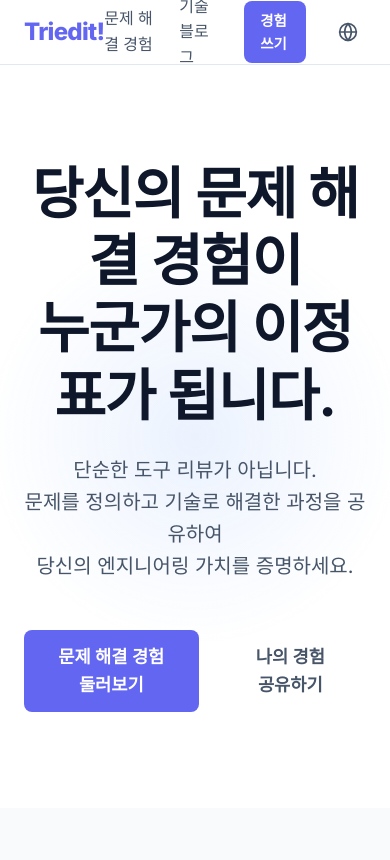
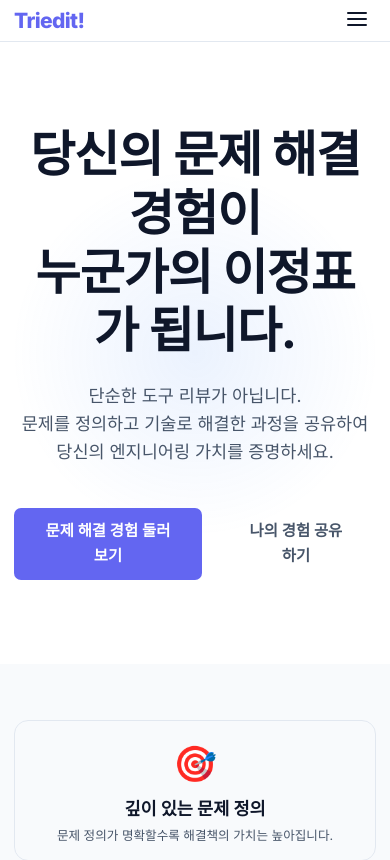
Before and after one commit to dojihyeok/Triedit, a Next.js app: page /ko in a window 390 px wide. Shown: the top 860 px of the page. Built offline with nearby package versions, Linux system fonts and the light colour scheme.

Commit message:
feat: Implement Responsive Design

```diff
--- a/src/app/components/Navbar.tsx
+++ b/src/app/components/Navbar.tsx
@@ -8,7 +8,9 @@ export default function Navbar() {
   const pathname = usePathname();
   const router = useRouter();
   const [isLangOpen, setIsLangOpen] = useState(false);
+  const [isMobileMenuOpen, setIsMobileMenuOpen] = useState(false);
   const dropdownRef = useRef<HTMLDivElement>(null);
+  const mobileMenuRef = useRef<HTMLDivElement>(null);
 
   const isKorean = pathname?.startsWith('/ko');
 
@@ -32,10 +34,19 @@ export default function Navbar() {
       if (dropdownRef.current && !dropdownRef.current.contains(event.target as Node)) {
         setIsLangOpen(false);
       }
+      if (mobileMenuRef.current && !mobileMenuRef.current.contains(event.target as Node) &&
+        !(event.target as HTMLElement).closest('.hamburger-btn')) {
+        setIsMobileMenuOpen(false);
+      }
     };
     document.addEventListener('mousedown', handleClickOutside);
     return () => document.removeEventListener('mousedown', handleClickOutside);
   }, []);
+
+  // Close mobile menu on route change
+  useEffect(() => {
+    setIsMobileMenuOpen(false);
+  }, [pathname]);
 
   return (
     <nav style={{
@@ -61,7 +72,8 @@ export default function Navbar() {
           Triedit!
         </Link>
 
-        <div style={{ display: 'flex', gap: '1.5rem', alignItems: 'center' }}>
+        {/* Desktop Menu */}
+        <div className="desktop-menu" style={{ display: 'flex', gap: '1.5rem', alignItems: 'center' }}>
           <Link href={isKorean ? "/ko/reviews" : "/reviews"} style={{ fontWeight: '500', color: 'var(--text-secondary)' }}>
             {isKorean ? '문제 해결 경험' : 'Experiences'}
           </Link>
@@ -104,7 +116,8 @@ export default function Navbar() {
                 borderRadius: 'var(--radius-md)',
                 boxShadow: '0 4px 6px -1px rgba(0, 0, 0, 0.1)',
                 minWidth: '120px',
-                overflow: 'hidden'
+                overflow: 'hidden',
+                zIndex: 101
               }}>
                 <button
                   onClick={() => toggleLanguage('ko')}
@@ -142,6 +155,63 @@ export default function Navbar() {
             )}
           </div>
         </div>
+
+        {/* Mobile Menu Button */}
+        <button
+          className="hamburger-btn"
+          onClick={() => setIsMobileMenuOpen(!isMobileMenuOpen)}
+          style={{
+            display: 'none', // Hidden by default, shown via CSS media query
+            background: 'none',
+            border: 'none',
+            cursor: 'pointer',
+            padding: '0.5rem',
+            color: 'var(--text-primary)'
+          }}
+        >
+          <svg width="24" height="24" viewBox="0 0 24 24" fill="none" stroke="currentColor" strokeWidth="2" strokeLinecap="round" strokeLinejoin="round">
+            {isMobileMenuOpen ? <path d="M18 6L6 18M6 6l12 12" /> : <path d="M3 12h18M3 6h18M3 18h18" />}
+          </svg>
+        </button>
+
+        {/* Mobile Menu Dropdown */}
+        {isMobileMenuOpen && (
+          <div
+            ref={mobileMenuRef}
+            style={{
+              position: 'absolute',
+              top: 'var(--header-height)',
+              left: 0,
+              right: 0,
+              backgroundColor: 'var(--background)',
+              borderBottom: '1px solid var(--border)',
+              padding: '1rem',
+              display: 'flex',
+              flexDirection: 'column',
+              gap: '1rem',
+              boxShadow: '0 4px 6px -1px rgba(0, 0, 0, 0.1)',
+              zIndex: 99
+            }}
+          >
+            <Link href={isKorean ? "/ko/reviews" : "/reviews"} style={{ padding: '0.5rem', fontWeight: '500', color: 'var(--text-secondary)' }}>
+              {isKorean ? '문제 해결 경험' : 'Experiences'}
+            </Link>
+            <Link href="/blog" style={{ padding: '0.5rem', fontWeight: '500', color: 'var(--text-secondary)' }}>
+              {isKorean ? '기술 블로그' : 'Tech Blog'}
+            </Link>
+            <Link href={isKorean ? "/ko/write" : "/write"} className="btn btn-primary" style={{ padding: '0.75rem', textAlign: 'center' }}>
+              {isKorean ? '경험 쓰기' : 'Share Experience'}
+            </Link>
+
+            <div style={{ borderTop: '1px solid var(--border)', paddingTop: '1rem', display: 'flex', justifyContent: 'space-between' }}>
+              <span style={{ color: 'var(--text-secondary)' }}>Language</span>
+              <div style={{ display: 'flex', gap: '1rem' }}>
+                <button onClick={() => toggleLanguage('ko')} style={{ fontWeight: isKorean ? 'bold' : 'normal', color: isKorean ? 'var(--primary)' : 'inherit', background: 'none', border: 'none' }}>KR</button>
+                <button onClick={() => toggleLanguage('en')} style={{ fontWeight: !isKorean ? 'bold' : 'normal', color: !isKorean ? 'var(--primary)' : 'inherit', background: 'none', border: 'none' }}>EN</button>
+              </div>
+            </div>
+          </div>
+        )}
       </div>
     </nav>
   );
--- a/src/app/components/ReviewsList.tsx
+++ b/src/app/components/ReviewsList.tsx
@@ -87,7 +87,7 @@ export default function ReviewsList({ initialReviews, isKorean = false }: Review
                 {/* Reviews Grid */}
                 <div style={{
                     display: 'grid',
-                    gridTemplateColumns: 'repeat(auto-fill, minmax(300px, 1fr))',
+                    gridTemplateColumns: 'repeat(auto-fill, minmax(280px, 1fr))',
                     gap: '2rem'
                 }}>
                     {filteredReviews.map((review) => (
--- a/src/app/globals.css
+++ b/src/app/globals.css
@@ -1,18 +1,28 @@
 :root {
   /* Brand Colors */
-  --primary: #6366f1; /* Indigo 500 */
-  --primary-hover: #4f46e5; /* Indigo 600 */
-  --secondary: #ec4899; /* Pink 500 */
-  --accent: #8b5cf6; /* Violet 500 */
+  --primary: #6366f1;
+  /* Indigo 500 */
+  --primary-hover: #4f46e5;
+  /* Indigo 600 */
+  --secondary: #ec4899;
+  /* Pink 500 */
+  --accent: #8b5cf6;
+  /* Violet 500 */
 
   /* Neutral Colors (Light Mode) */
   --background: #ffffff;
-  --surface: #f8fafc; /* Slate 50 */
-  --surface-hover: #f1f5f9; /* Slate 100 */
-  --border: #e2e8f0; /* Slate 200 */
-  --text-primary: #0f172a; /* Slate 900 */
-  --text-secondary: #475569; /* Slate 600 */
-  --text-tertiary: #94a3b8; /* Slate 400 */
+  --surface: #f8fafc;
+  /* Slate 50 */
+  --surface-hover: #f1f5f9;
+  /* Slate 100 */
+  --border: #e2e8f0;
+  /* Slate 200 */
+  --text-primary: #0f172a;
+  /* Slate 900 */
+  --text-secondary: #475569;
+  /* Slate 600 */
+  --text-tertiary: #94a3b8;
+  /* Slate 400 */
 
   /* Status Colors */
   --success: #22c55e;
@@ -22,22 +32,47 @@
   /* Spacing & Radius */
   --radius-sm: 0.375rem;
   --radius-md: 0.5rem;
-  --radius-lg: 0.75rem;
-  --radius-xl: 1rem;
-  --container-width: 1200px;
-  --header-height: 64px;
+  --radius-lg: 1rem;
+  --radius-full: 9999px;
+
+  --container-padding: 2rem;
+}
+
+@media (max-width: 768px) {
+  :root {
+    --container-padding: 1rem;
+  }
+
+  html {
+    font-size: 14px;
+  }
+
+  .desktop-menu {
+    display: none !important;
+  }
+
+  .hamburger-btn {
+    display: block !important;
+  }
 }
 
 @media (prefers-color-scheme: dark) {
   :root {
     /* Neutral Colors (Dark Mode) */
-    --background: #0f172a; /* Slate 900 */
-    --surface: #1e293b; /* Slate 800 */
-    --surface-hover: #334155; /* Slate 700 */
-    --border: #334155; /* Slate 700 */
-    --text-primary: #f8fafc; /* Slate 50 */
-    --text-secondary: #cbd5e1; /* Slate 300 */
-    --text-tertiary: #64748b; /* Slate 500 */
+    --background: #0f172a;
+    /* Slate 900 */
+    --surface: #1e293b;
+    /* Slate 800 */
+    --surface-hover: #334155;
+    /* Slate 700 */
+    --border: #334155;
+    /* Slate 700 */
+    --text-primary: #f8fafc;
+    /* Slate 50 */
+    --text-secondary: #cbd5e1;
+    /* Slate 300 */
+    --text-tertiary: #64748b;
+    /* Slate 500 */
   }
 }
 
@@ -73,10 +108,22 @@ button {
 }
 
 /* Utility Classes */
+.grid-2-cols {
+  display: grid;
+  grid-template-columns: 1fr 1fr;
+}
+
+@media (max-width: 768px) {
+  .grid-2-cols {
+    grid-template-columns: 1fr;
+  }
+}
+
 .container {
-  max-width: var(--container-width);
+  max-width: 1200px;
   margin: 0 auto;
-  padding: 0 1.5rem;
+  padding: 0 var(--container-padding);
+  width: 100%;
 }
 
 .btn {
@@ -161,21 +208,46 @@ button {
 }
 
 /* Typography */
-h1, h2, h3, h4, h5, h6 {
+h1,
+h2,
+h3,
+h4,
+h5,
+h6 {
   color: var(--text-primary);
   line-height: 1.2;
   font-weight: 700;
 }
 
-h1 { font-size: 3rem; letter-spacing: -0.02em; }
-h2 { font-size: 2.25rem; letter-spacing: -0.01em; }
-h3 { font-size: 1.5rem; }
-p { color: var(--text-secondary); }
+h1 {
+  font-size: 3rem;
+  letter-spacing: -0.02em;
+}
+
+h2 {
+  font-size: 2.25rem;
+  letter-spacing: -0.01em;
+}
+
+h3 {
+  font-size: 1.5rem;
+}
+
+p {
+  color: var(--text-secondary);
+}
 
 /* Animations */
 @keyframes fadeIn {
-  from { opacity: 0; transform: translateY(10px); }
-  to { opacity: 1; transform: translateY(0); }
+  from {
+    opacity: 0;
+    transform: translateY(10px);
+  }
+
+  to {
+    opacity: 1;
+    transform: translateY(0);
+  }
 }
 
 .animate-fade-in {
--- a/src/app/reviews/[id]/page.tsx
+++ b/src/app/reviews/[id]/page.tsx
@@ -89,7 +89,7 @@ export default async function ReviewDetailEnPage({ params }: { params: Promise<{
                 {/* Technical Evaluation */}
                 <div style={{ marginBottom: '2rem', padding: '2rem', backgroundColor: '#1e293b', borderRadius: 'var(--radius-md)', border: '1px solid #334155' }}>
                     <h3 style={{ marginBottom: '1rem', color: '#a78bfa' }}>Technical Evaluation</h3>
-                    <div style={{ display: 'grid', gridTemplateColumns: '1fr 1fr', gap: '1rem' }}>
+                    <div className="grid-2-cols" style={{ gap: '1rem' }}>
                         {['scalability', 'integration', 'documentation', 'maintainability'].map((key) => (
                             <div key={key}>
                                 <span style={{ color: '#e2e8f0' }}>{key.charAt(0).toUpperCase() + key.slice(1)}</span>
@@ -103,7 +103,7 @@ export default async function ReviewDetailEnPage({ params }: { params: Promise<{
                 {/* Business Evaluation */}
                 <div style={{ marginBottom: '2rem', padding: '1.5rem', backgroundColor: 'var(--surface-hover)', borderRadius: 'var(--radius-md)' }}>
                     <h3 style={{ marginBottom: '1rem' }}>Business Evaluation</h3>
-                    <div style={{ display: 'grid', gridTemplateColumns: '1fr 1fr', gap: '1rem' }}>
+                    <div className="grid-2-cols" style={{ gap: '1rem' }}>
                         {['usability', 'efficiency', 'costPerformance', 'vendorStability'].map((key) => (
                             <div key={key}>
                                 <span>{key.charAt(0).toUpperCase() + key.slice(1)}</span>
@@ -115,7 +115,7 @@ export default async function ReviewDetailEnPage({ params }: { params: Promise<{
                 </div>
 
                 {/* Pros & Cons */}
-                <div style={{ display: 'grid', gridTemplateColumns: '1fr 1fr', gap: '1rem', marginBottom: '2rem' }}>
+                <div className="grid-2-cols" style={{ gap: '1rem', marginBottom: '2rem' }}>
                     <div>
                         <h4 style={{ color: '#4ade80' }}>Pros</h4>
                         <p>{review.pros}</p>
```
